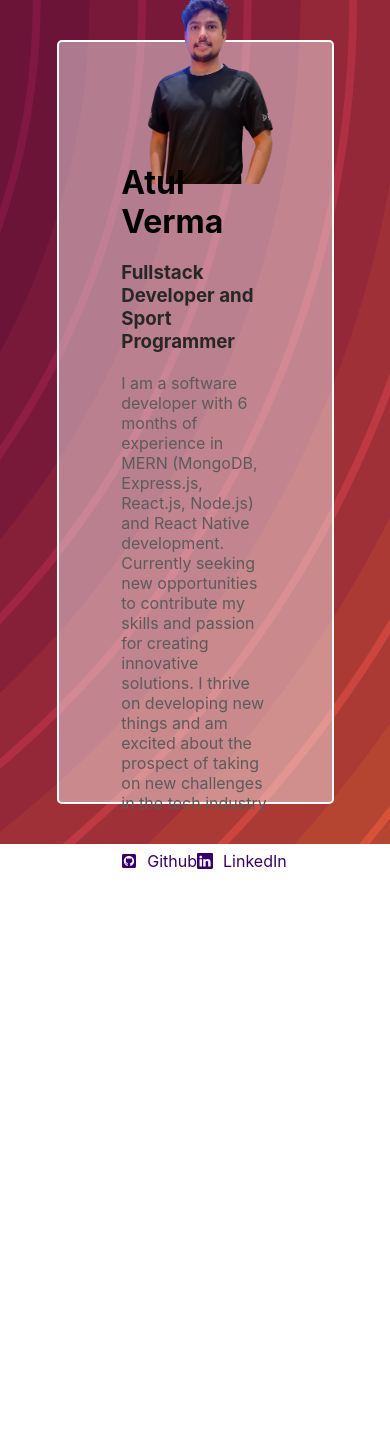
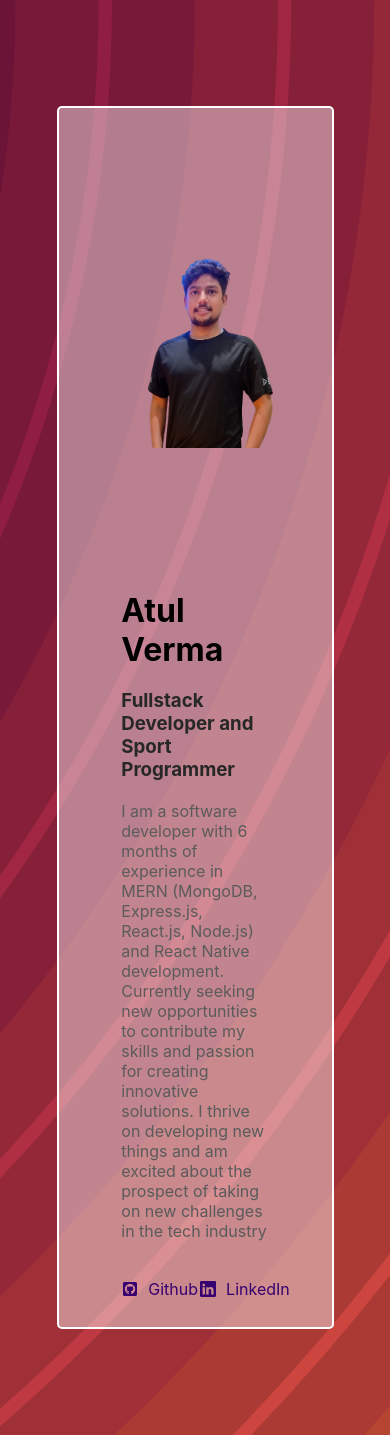
Before and after one commit to vermaAtul1520/TTG-Assignment, a React (Create React App) app: page /about in a window 390 px wide. Before the commit the page ends 889 px from the top, so only its background shows below. Built offline with nearby package versions, Linux system fonts and the light colour scheme.

Commit message:
about media querry

```diff
--- a/src/Components/About.css
+++ b/src/Components/About.css
@@ -78,14 +78,20 @@
 @media screen and (max-width: 734px) {
     .child {
         flex-direction: column;
-        height: 90%;
+        height: 85%;
     }
 
     .aboutMain {
-        height: 100vh;
+        height: 170vh;
     }
 
     .childleft img{
         width: 200px;
     }
+
+    .socialAbout {
+        width: 115%;
+        display: flex;
+        justify-content: space-around;
+    }
 }
```
